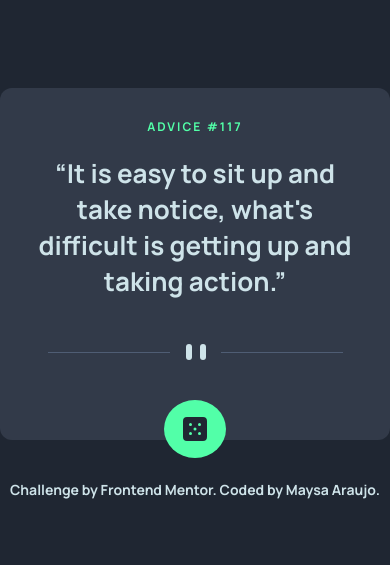
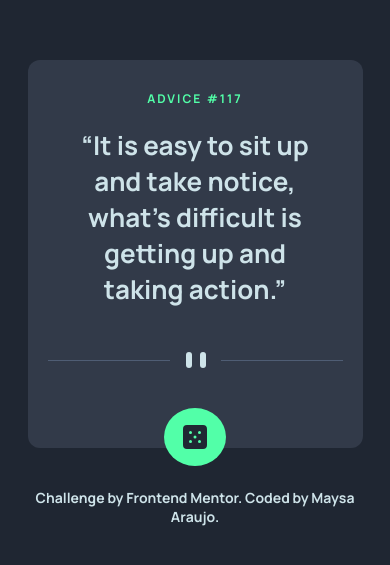
Before and after one commit to maysaraujo/advice-generator, a React (Vite) app: page / in a window 390 px wide. Shown: the part 129-694 px from the top of the page. Built offline with nearby package versions, Linux system fonts and the light colour scheme.

Commit message:
feat: adding padding to body

```diff
--- a/src/App.css
+++ b/src/App.css
@@ -84,6 +84,10 @@ footer a {
 }
 
 @media only screen and (max-width: 600px) {
+  body {
+    padding: 0 30px;
+  }
+
   section .divider {
     display: none;
   }
```
